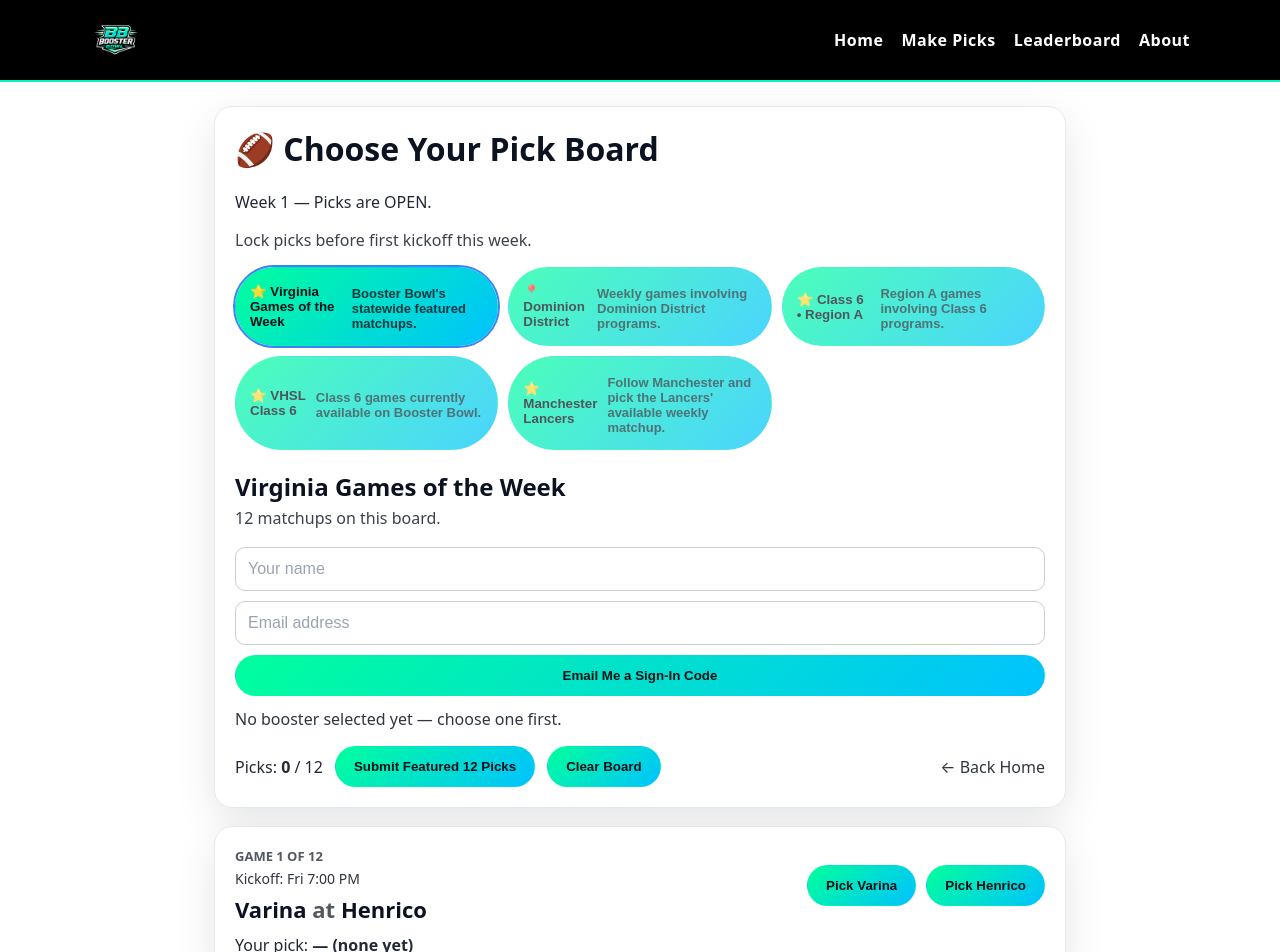
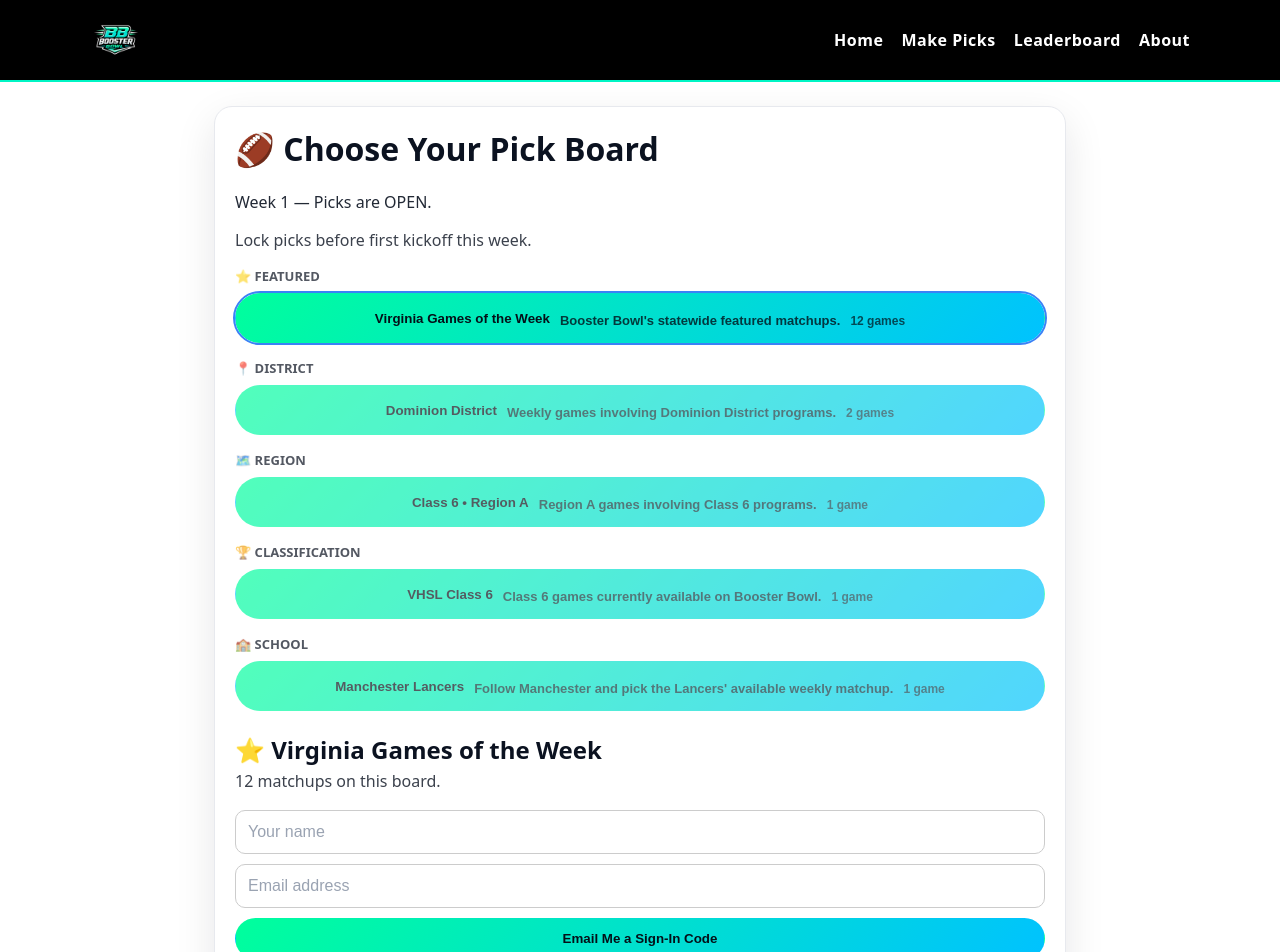
Before and after one commit to Rloney86/booster-bowl, a Next.js app: page /picks in a window 1280 px wide. Shown: the top 952 px of the page. Built offline with nearby package versions, Linux system fonts and the light colour scheme; no server answers.

Commit message:
Add district region class and school pick board navigation

```diff
--- a/pages/picks.js
+++ b/pages/picks.js
@@ -1,12 +1,14 @@
 import { PICKS_OPEN, CURRENT_WEEK, PICKS_DEADLINE_TEXT } from "../lib/config";
 import { useEffect, useMemo, useState } from "react";
-import { PICK_BOARDS } from "../lib/weeklyGames";
+import { PICK_BOARDS, PICK_BOARD_GROUPS } from "../lib/weeklyGames";
 import { supabase } from "../lib/supabase";
 
 const STORAGE_KEY = "bb_selected_booster";
 const PLAYER_KEY = "bb_player_profile";
 const PICKS_KEY = "bb_weekly_picks";
 const BOARD_KEY = "bb_pick_board";
+
+const ICONS = { Featured: "⭐", District: "📍", Region: "🗺️", Classification: "🏆", School: "🏫" };
 
 export default function Picks() {
   const [boardId, setBoardId] = useState("featured");
@@ -34,49 +36,26 @@ export default function Picks() {
       if (savedBoard && PICK_BOARDS.some((b) => b.id === savedBoard)) setBoardId(savedBoard);
       if (savedPicks) setPicks(JSON.parse(savedPicks));
     } catch {}
-
     supabase.auth.getUser().then(({ data }) => { if (data?.user) { setUser(data.user); setEmail(data.user.email || ""); setAuthStep("signed-in"); } });
     const { data: listener } = supabase.auth.onAuthStateChange((_event, session) => { setUser(session?.user || null); if (session?.user) { setEmail(session.user.email || ""); setAuthStep("signed-in"); } });
     return () => listener.subscription.unsubscribe();
   }, []);
 
   const pickedCount = games.filter((g) => picks[g.id]).length;
-
-  function changeBoard(nextId) {
-    if (submitted || busy) return;
-    setBoardId(nextId); setToast("");
-    try { localStorage.setItem(BOARD_KEY, nextId); } catch {}
-  }
-
-  function choose(gameId, side) {
-    if (!PICKS_OPEN || submitted) return;
-    const next = { ...picks, [gameId]: side }; setPicks(next);
-    try { localStorage.setItem(PICKS_KEY, JSON.stringify(next)); } catch {}
-  }
-
-  function clearAll() {
-    if (submitted) return;
-    const boardIds = new Set(games.map((g) => g.id));
-    const next = Object.fromEntries(Object.entries(picks).filter(([id]) => !boardIds.has(id)));
-    setPicks(next); setToast("");
-    try { localStorage.setItem(PICKS_KEY, JSON.stringify(next)); } catch {}
-  }
+  function changeBoard(nextId) { if (submitted || busy) return; setBoardId(nextId); setToast(""); try { localStorage.setItem(BOARD_KEY, nextId); } catch {} }
+  function choose(gameId, side) { if (!PICKS_OPEN || submitted) return; const next = { ...picks, [gameId]: side }; setPicks(next); try { localStorage.setItem(PICKS_KEY, JSON.stringify(next)); } catch {} }
+  function clearAll() { if (submitted) return; const boardIds = new Set(games.map((g) => g.id)); const next = Object.fromEntries(Object.entries(picks).filter(([id]) => !boardIds.has(id))); setPicks(next); setToast(""); try { localStorage.setItem(PICKS_KEY, JSON.stringify(next)); } catch {} }
 
   async function sendCode() {
     if (!playerName.trim() || !email.trim()) { setToast("Enter your name and email first."); return; }
-    setBusy(true); setToast("");
-    const { error } = await supabase.auth.signInWithOtp({ email: email.trim(), options: { shouldCreateUser: true } });
-    setBusy(false);
+    setBusy(true); setToast(""); const { error } = await supabase.auth.signInWithOtp({ email: email.trim(), options: { shouldCreateUser: true } }); setBusy(false);
     if (error) { setToast("Could not send sign-in code: " + error.message); return; }
     try { localStorage.setItem(PLAYER_KEY, JSON.stringify({ playerName: playerName.trim(), email: email.trim() })); } catch {}
     setAuthStep("otp"); setToast("📧 Check your email for your Booster Bowl sign-in code.");
   }
-
   async function verifyCode() {
     if (!otp.trim()) { setToast("Enter the code from your email."); return; }
-    setBusy(true); setToast("");
-    const { data, error } = await supabase.auth.verifyOtp({ email: email.trim(), token: otp.trim(), type: "email" });
-    setBusy(false);
+    setBusy(true); setToast(""); const { data, error } = await supabase.auth.verifyOtp({ email: email.trim(), token: otp.trim(), type: "email" }); setBusy(false);
     if (error) { setToast("That code could not be verified: " + error.message); return; }
     setUser(data.user); setAuthStep("signed-in"); setToast("✅ Signed in. You can now submit your picks.");
   }
@@ -86,18 +65,16 @@ export default function Picks() {
     if (!user) { setToast("Sign in with your email before submitting."); return; }
     if (!playerName.trim()) { setToast("Enter your name before submitting."); return; }
     if (!selectedBooster) { setToast("Choose a booster club before submitting."); return; }
+    if (!games.length) { setToast("There are no games loaded on this board yet."); return; }
     if (pickedCount !== games.length) { setToast(`Pick ${games.length - pickedCount} more game(s) to submit.`); return; }
-
     setBusy(true); setToast("Saving your picks...");
     const { data: player, error: playerError } = await supabase.from("players").upsert({ user_id: user.id, display_name: playerName.trim(), email: user.email, booster_name: selectedBooster.name || "", school_name: selectedBooster.school || "" }, { onConflict: "user_id" }).select("id").single();
     if (playerError) { setBusy(false); setToast("Could not save your player profile: " + playerError.message); return; }
-
     const { data: dbGames, error: gamesError } = await supabase.from("games").select("id,away_team,home_team").eq("season", 2026).eq("week", CURRENT_WEEK);
     if (gamesError) { setBusy(false); setToast("Could not load this week's games: " + gamesError.message); return; }
     const existingGames = new Map((dbGames || []).map((g) => [`${g.away_team}|${g.home_team}`, g]));
     const missingGames = games.filter((g) => !existingGames.has(`${g.away}|${g.home}`));
-    if (missingGames.length) { setBusy(false); setToast(`${board.label} games are ready to view, but this board still needs to be synced by the Booster Bowl admin before picks can be submitted.`); return; }
-
+    if (missingGames.length) { setBusy(false); setToast(`${board.label} is ready to browse, but ${missingGames.length} game${missingGames.length === 1 ? "" : "s"} still need to be synced by the Booster Bowl admin before this board can be submitted.`); return; }
     const desiredRows = games.map((g) => { const dbGame = existingGames.get(`${g.away}|${g.home}`); return { player_id: player.id, game_id: dbGame.id, selected_team: picks[g.id] === "home" ? g.home : g.away }; });
     const gameIds = desiredRows.map((row) => row.game_id);
     const { data: existingPicks, error: existingPicksError } = await supabase.from("picks").select("id,game_id,selected_team").eq("player_id", player.id).in("game_id", gameIds);
@@ -113,21 +90,17 @@ export default function Picks() {
   return <div style={{ padding: 24, maxWidth: 900, margin: "0 auto" }}>
     <div className="card">
       <h1 style={{ marginTop: 0 }}>🏈 Choose Your Pick Board</h1>
-      <p style={{ marginTop: 6, opacity: 0.9 }}>Week {CURRENT_WEEK} — {PICKS_OPEN ? "Picks are OPEN" : "Picks are LOCKED"}.</p>
-      <p style={{ marginTop: 6, opacity: 0.8 }}>{PICKS_DEADLINE_TEXT}</p>
-      <div style={{ display: "grid", gridTemplateColumns: "repeat(auto-fit, minmax(210px, 1fr))", gap: 10, marginTop: 16 }}>
-        {PICK_BOARDS.map((b) => <button key={b.id} className="button" onClick={() => changeBoard(b.id)} disabled={submitted || busy} style={{ textAlign: "left", padding: 14, opacity: boardId === b.id ? 1 : 0.7, outline: boardId === b.id ? "2px solid #3b82f6" : "none" }}><div style={{ fontWeight: 800 }}>{b.type === "district" ? "📍" : "⭐"} {b.label}</div><div style={{ marginTop: 4, fontSize: 13, opacity: 0.8 }}>{b.description}</div></button>)}
-      </div>
-      <h2 style={{ marginTop: 20, marginBottom: 4 }}>{board.label}</h2>
-      <p style={{ marginTop: 0, opacity: 0.8 }}>{games.length} matchup{games.length === 1 ? "" : "s"} on this board.</p>
+      <p style={{ marginTop: 6, opacity: 0.9 }}>Week {CURRENT_WEEK} — {PICKS_OPEN ? "Picks are OPEN" : "Picks are LOCKED"}.</p><p style={{ marginTop: 6, opacity: 0.8 }}>{PICKS_DEADLINE_TEXT}</p>
+      {PICK_BOARD_GROUPS.map((group) => { const groupBoards = PICK_BOARDS.filter((b) => b.group === group); if (!groupBoards.length) return null; return <div key={group} style={{ marginTop: 16 }}><div style={{ fontSize: 13, fontWeight: 800, opacity: 0.7, textTransform: "uppercase", marginBottom: 8 }}>{ICONS[group]} {group}</div><div style={{ display: "grid", gridTemplateColumns: "repeat(auto-fit, minmax(210px, 1fr))", gap: 10 }}>{groupBoards.map((b) => <button key={b.id} className="button" onClick={() => changeBoard(b.id)} disabled={submitted || busy} style={{ textAlign: "left", padding: 14, opacity: boardId === b.id ? 1 : 0.68, outline: boardId === b.id ? "2px solid #3b82f6" : "none" }}><div style={{ fontWeight: 800 }}>{b.label}</div><div style={{ marginTop: 4, fontSize: 13, opacity: 0.8 }}>{b.description}</div><div style={{ marginTop: 6, fontSize: 12, opacity: 0.7 }}>{b.games.length} game{b.games.length === 1 ? "" : "s"}</div></button>)}</div></div>; })}
+      <h2 style={{ marginTop: 22, marginBottom: 4 }}>{ICONS[board.group]} {board.label}</h2><p style={{ marginTop: 0, opacity: 0.8 }}>{games.length ? `${games.length} matchup${games.length === 1 ? "" : "s"} on this board.` : "No games have been loaded on this board yet."}</p>
       <div style={{ display: "grid", gap: 10, marginTop: 18 }}><input value={playerName} onChange={(e) => setPlayerName(e.target.value)} placeholder="Your name" disabled={submitted} style={{ padding: 12, borderRadius: 10, border: "1px solid #ccc", fontSize: 16 }} /><input type="email" value={email} onChange={(e) => setEmail(e.target.value)} placeholder="Email address" disabled={authStep !== "email" || submitted} style={{ padding: 12, borderRadius: 10, border: "1px solid #ccc", fontSize: 16 }} />{!user && authStep === "email" ? <button className="button" onClick={sendCode} disabled={busy}>{busy ? "Sending..." : "Email Me a Sign-In Code"}</button> : null}{!user && authStep === "otp" ? <div style={{ display: "flex", gap: 10, flexWrap: "wrap" }}><input inputMode="numeric" value={otp} onChange={(e) => setOtp(e.target.value)} placeholder="8-digit email code" style={{ flex: 1, minWidth: 190, padding: 12, borderRadius: 10, border: "1px solid #ccc", fontSize: 16 }} /><button className="button" onClick={verifyCode} disabled={busy}>{busy ? "Checking..." : "Verify Code"}</button></div> : null}{user ? <div style={{ fontWeight: 700 }}>✅ Signed in as {user.email}</div> : null}</div>
       {selectedBooster ? <p style={{ marginTop: 12, opacity: 0.9 }}>Supporting: <b>{selectedBooster.name}</b> ({selectedBooster.school}) — <a href="/boosters" style={{ textDecoration: "none" }}>change</a></p> : <p style={{ marginTop: 12, opacity: 0.85 }}>No booster selected yet — <a href="/boosters" style={{ textDecoration: "none" }}>choose one first</a>.</p>}
-      <div style={{ display: "flex", gap: 12, flexWrap: "wrap", alignItems: "center", marginTop: 14 }}><div style={{ opacity: 0.9 }}>Picks: <b>{pickedCount}</b> / {games.length}</div><button className="button" onClick={submit} disabled={!PICKS_OPEN || submitted || busy}>{!PICKS_OPEN ? "Picks Locked" : submitted ? "Submitted ✅" : busy ? "Saving..." : `Submit ${board.shortLabel} Picks`}</button><button className="button" onClick={clearAll} disabled={submitted || busy} style={{ opacity: submitted ? 0.6 : 1 }}>Clear Board</button><a href="/" style={{ marginLeft: "auto", textDecoration: "none", opacity: 0.85 }}>← Back Home</a></div>
+      <div style={{ display: "flex", gap: 12, flexWrap: "wrap", alignItems: "center", marginTop: 14 }}><div style={{ opacity: 0.9 }}>Picks: <b>{pickedCount}</b> / {games.length}</div><button className="button" onClick={submit} disabled={!PICKS_OPEN || submitted || busy || !games.length}>{!PICKS_OPEN ? "Picks Locked" : submitted ? "Submitted ✅" : busy ? "Saving..." : `Submit ${board.shortLabel} Picks`}</button><button className="button" onClick={clearAll} disabled={submitted || busy || !games.length} style={{ opacity: submitted ? 0.6 : 1 }}>Clear Board</button><a href="/" style={{ marginLeft: "auto", textDecoration: "none", opacity: 0.85 }}>← Back Home</a></div>
       {toast ? <div style={{ marginTop: 12, padding: 12, borderRadius: 12, border: "1px solid #2a3b57" }}>{toast}</div> : null}
     </div>
     <div style={{ height: 18 }} />
-    {games.map((g, index) => { const picked = picks[g.id]; return <div key={g.id} className="card"><div style={{ display: "flex", gap: 12, flexWrap: "wrap", alignItems: "center", justifyContent: "space-between" }}><div><div style={{ fontSize: 13, fontWeight: 700, opacity: 0.7, marginBottom: 4 }}>{board.type === "district" ? `${g.district?.toUpperCase()} DISTRICT` : `GAME ${index + 1} OF ${games.length}`}</div><div style={{ fontSize: 14, opacity: 0.85 }}>Kickoff: {g.kickoff}</div><div style={{ fontSize: 22, fontWeight: 700, marginTop: 6 }}>{g.away} <span style={{ opacity: 0.7 }}>at</span> {g.home}</div>{g.classLabel || g.region ? <div style={{ fontSize: 13, opacity: 0.7, marginTop: 5 }}>{[g.classLabel, g.region].filter(Boolean).join(" • ")}</div> : null}</div><div style={{ display: "flex", gap: 10, flexWrap: "wrap" }}><PickButton label={`Pick ${g.away}`} active={picked === "away"} onClick={() => choose(g.id, "away")} disabled={submitted} /><PickButton label={`Pick ${g.home}`} active={picked === "home"} onClick={() => choose(g.id, "home")} disabled={submitted} /></div></div><div style={{ marginTop: 10, opacity: 0.9 }}>Your pick: <b>{picked ? (picked === "home" ? g.home : g.away) : "— (none yet)"}</b></div></div>; })}
-    <div style={{ height: 18 }} /><div className="card"><h2 style={{ marginTop: 0 }}>Booster Bowl Pick Boards</h2><p style={{ marginBottom: 0, lineHeight: 1.6 }}>Start statewide or follow the district you care about. Region, classification, and school-specific boards are next.</p></div>
+    {games.map((g, index) => { const picked = picks[g.id]; return <div key={g.id} className="card"><div style={{ display: "flex", gap: 12, flexWrap: "wrap", alignItems: "center", justifyContent: "space-between" }}><div><div style={{ fontSize: 13, fontWeight: 700, opacity: 0.7, marginBottom: 4 }}>{board.group.toUpperCase()} • GAME {index + 1} OF {games.length}</div><div style={{ fontSize: 14, opacity: 0.85 }}>Kickoff: {g.kickoff}</div><div style={{ fontSize: 22, fontWeight: 700, marginTop: 6 }}>{g.away} <span style={{ opacity: 0.7 }}>at</span> {g.home}</div><div style={{ fontSize: 13, opacity: 0.7, marginTop: 5 }}>{[g.district ? `${g.district} District` : null, g.classLabel, g.region].filter(Boolean).join(" • ")}</div></div><div style={{ display: "flex", gap: 10, flexWrap: "wrap" }}><PickButton label={`Pick ${g.away}`} active={picked === "away"} onClick={() => choose(g.id, "away")} disabled={submitted} /><PickButton label={`Pick ${g.home}`} active={picked === "home"} onClick={() => choose(g.id, "home")} disabled={submitted} /></div></div><div style={{ marginTop: 10, opacity: 0.9 }}>Your pick: <b>{picked ? (picked === "home" ? g.home : g.away) : "— (none yet)"}</b></div></div>; })}
+    <div style={{ height: 18 }} /><div className="card"><h2 style={{ marginTop: 0 }}>Booster Bowl Pick Boards</h2><p style={{ marginBottom: 0, lineHeight: 1.6 }}>Pick statewide, by district, by region, by VHSL classification, or follow a school. As more schedules are synced, the same structure can expand without changing the scoring engine.</p></div>
   </div>;
 }
 
```
